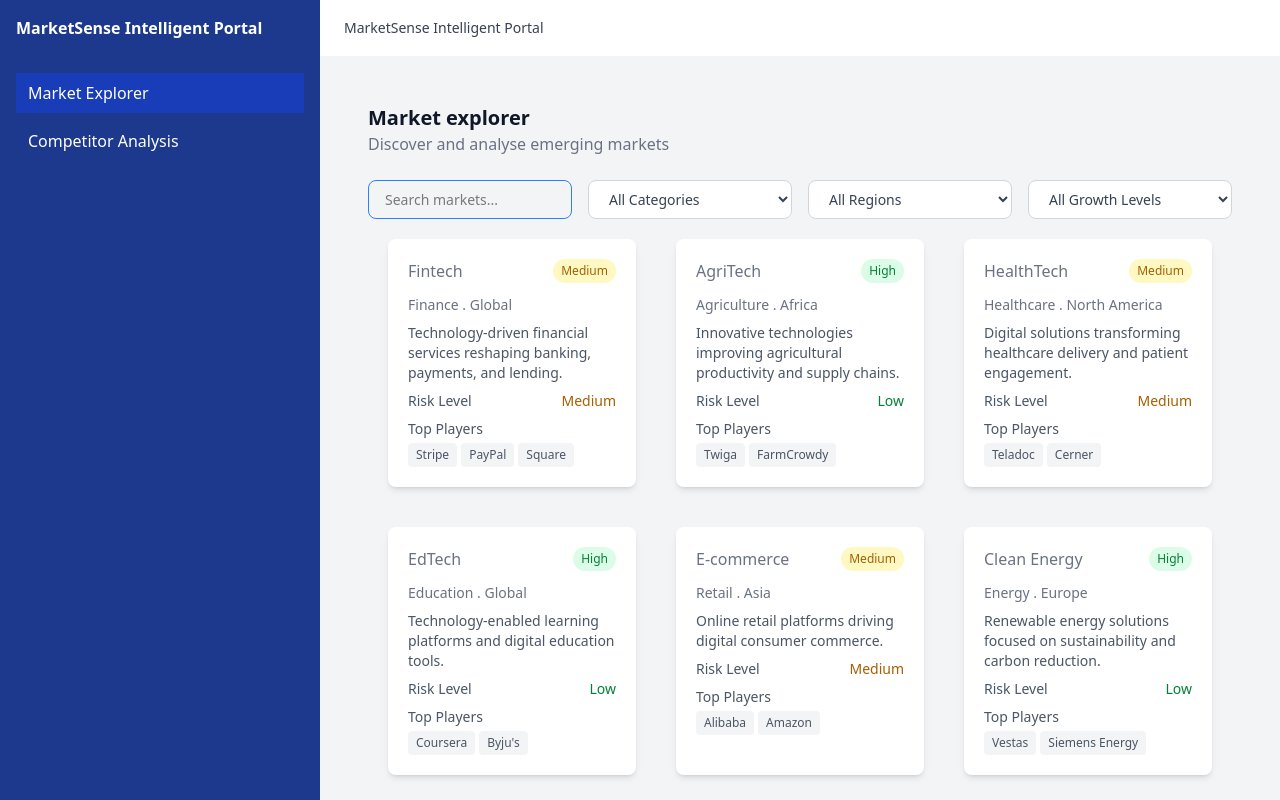
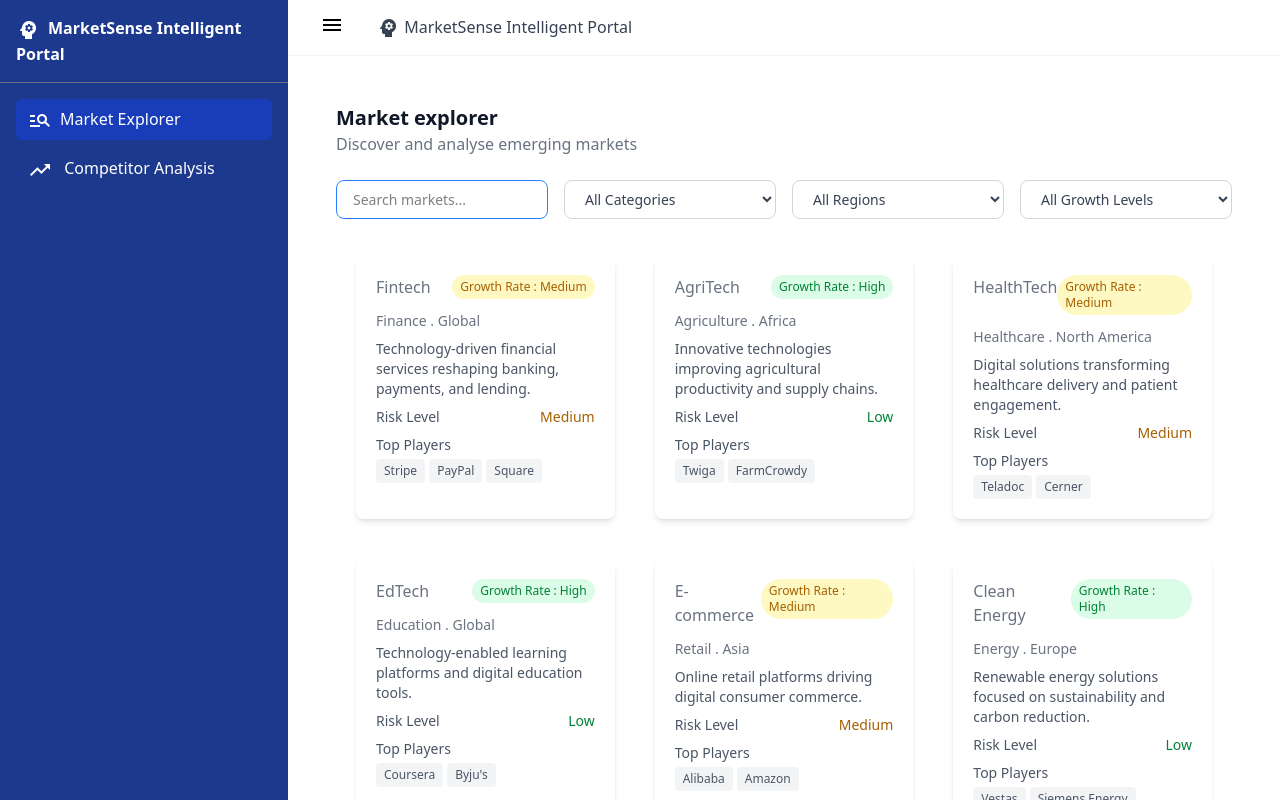
Before and after one commit to samndambuki/market-sense-portal, an Angular app: page /markets in a window 1280 px wide. Built offline with nearby package versions, Linux system fonts and the light colour scheme; data requests are answered from the project's data file.

Commit message:
added material-icons and worked on the collapsible sidebar

```diff
--- a/angular.json
+++ b/angular.json
@@ -20,9 +20,7 @@
             "outputPath": "dist/market-sense-intelligent-portal",
             "index": "src/index.html",
             "browser": "src/main.ts",
-            "polyfills": [
-              "zone.js"
-            ],
+            "polyfills": ["zone.js"],
             "tsConfig": "tsconfig.app.json",
             "inlineStyleLanguage": "scss",
             "assets": [
@@ -32,7 +30,8 @@
               }
             ],
             "styles": [
-              "src/styles.scss"
+              "src/styles.scss",
+              "node_modules/material-icons/iconfont/material-icons.scss"
             ],
             "scripts": []
           },
@@ -78,10 +77,7 @@
         "test": {
           "builder": "@angular-devkit/build-angular:karma",
           "options": {
-            "polyfills": [
-              "zone.js",
-              "zone.js/testing"
-            ],
+            "polyfills": ["zone.js", "zone.js/testing"],
             "tsConfig": "tsconfig.spec.json",
             "inlineStyleLanguage": "scss",
             "assets": [
@@ -90,9 +86,7 @@
                 "input": "public"
               }
             ],
-            "styles": [
-              "src/styles.scss"
-            ],
+            "styles": ["src/styles.scss"],
             "scripts": []
           }
         }
--- a/package.json
+++ b/package.json
@@ -19,6 +19,7 @@
     "@angular/router": "^19.2.0",
     "@tailwindcss/postcss": "^4.1.18",
     "json-server": "^1.0.0-beta.3",
+    "material-icons": "^1.13.14",
     "rxjs": "~7.8.0",
     "tslib": "^2.3.0",
     "zone.js": "~0.15.0"
--- a/src/app/core/layout/layout/layout.component.html
+++ b/src/app/core/layout/layout/layout.component.html
@@ -1,7 +1,7 @@
-<div class="h-screen flex bg-gray-100">
-  <app-sidebar></app-sidebar>
+<div class="h-screen flex bg-white">
+  <app-sidebar [collapsed]="sidebarCollapsed()"></app-sidebar>
   <div class="flex-1 flex flex-col">
-    <app-topbar></app-topbar>
+    <app-topbar (toggleSidebar)="toggleSidebar()"></app-topbar>
     <main class="flex-1 overflow-auto p-6">
       <router-outlet></router-outlet>
     </main>
--- a/src/app/core/layout/layout/layout.component.ts
+++ b/src/app/core/layout/layout/layout.component.ts
@@ -1,7 +1,7 @@
-import { Component } from '@angular/core';
+import { Component, signal } from '@angular/core';
 import { RouterOutlet } from '@angular/router';
 import { SidebarComponent } from '../sidebar/sidebar/sidebar.component';
-import { TopbarComponent } from "../topbar/topbar/topbar.component";
+import { TopbarComponent } from '../topbar/topbar/topbar.component';
 
 @Component({
   selector: 'app-layout',
@@ -9,4 +9,9 @@ import { TopbarComponent } from "../topbar/topbar/topbar.component";
   templateUrl: './layout.component.html',
   styleUrl: './layout.component.scss',
 })
-export class LayoutComponent {}
+export class LayoutComponent {
+  sidebarCollapsed = signal(false);
+  toggleSidebar() {
+    this.sidebarCollapsed.update((value) => !value);
+  }
+}
--- a/src/app/core/layout/sidebar/sidebar/sidebar.component.html
+++ b/src/app/core/layout/sidebar/sidebar/sidebar.component.html
@@ -1,20 +1,31 @@
-<aside class="h-screen w-80 bg-blue-900 text-white flex-shrink-0">
-  <div class="p-4 font-semibold border-b border-blue-900">
-    MarketSense Intelligent Portal
+<div
+  [ngClass]="collapsed ? 'w-44' : 'w-72'"
+  class="h-screen bg-blue-900 text-white flex-shrink-0"
+>
+  <div class="p-4 font-semibold border-b border-gray-500">
+    <span class="material-icons align-middle mr-2">psychology</span>
+    <span *ngIf="!collapsed">MarketSense Intelligent Portal</span>
+    <span *ngIf="collapsed">MS</span>
   </div>
   <nav class="p-4 space-y-2">
     <a
       routerLink="/markets"
       routerLinkActive="bg-blue-800"
-      class="block px-3 py-2 bg-blue-800 hover:bg-blue-700 transition"
+      class="block px-3 py-2 bg-blue-800 hover:bg-blue-700 hover:rounded-md transition rounded-md"
     >
-      Market Explorer
+      <span class="material-icons mr-2 align-middle">manage_search</span>
+      <span *ngIf="!collapsed">Market Explorer</span>
+      <span *ngIf="collapsed">ME</span>
     </a>
+
     <a
       routerLink="/competitor-analysis"
       routerLinkActive="bg-blue-800"
-      class="block px-3 py-2 rounded-md bg-blue-800 hover:bg-blue-700 transition"
-      >Competitor Analysis</a
+      class="block px-3 py-2 rounded-md bg-blue-800 hover:bg-blue-700 hover:rounded-md transition rounded-md"
     >
+      <span class="material-icons mr-2 align-middle">trending_up</span>
+      <span *ngIf="!collapsed"> Competitor Analysis</span>
+      <span *ngIf="collapsed"> CA</span>
+    </a>
   </nav>
-</aside>
+</div>
--- a/src/app/core/layout/topbar/topbar/topbar.component.html
+++ b/src/app/core/layout/topbar/topbar/topbar.component.html
@@ -1,5 +1,12 @@
-<header class="h-14 bg-white flex items-center px-6">
-  <h1 class="text-sm font-medium text-gray-700">
+<header class="h-14 bg-white flex items-center border-b border-gray-100 px-6">
+  <button
+    (click)="onToggle()"
+    class="p-2 rounded-md hover:bg-gray-100 transition cursor-pointer"
+  >
+    <span class="material-icons">menu</span>
+  </button>
+  <h1 class="text-md font-medium text-gray-700 ml-6">
+    <span class="material-icons align-middle">psychology</span>
     MarketSense Intelligent Portal
   </h1>
 </header>
--- a/src/app/core/layout/topbar/topbar/topbar.component.ts
+++ b/src/app/core/layout/topbar/topbar/topbar.component.ts
@@ -1,11 +1,14 @@
-import { Component } from '@angular/core';
+import { Component, EventEmitter, Output } from '@angular/core';
 
 @Component({
   selector: 'app-topbar',
   imports: [],
   templateUrl: './topbar.component.html',
-  styleUrl: './topbar.component.scss'
+  styleUrl: './topbar.component.scss',
 })
 export class TopbarComponent {
-
+  @Output() toggleSidebar = new EventEmitter<void>();
+  onToggle() {
+    this.toggleSidebar.emit();
+  }
 }
--- a/src/app/features/competitor-analysis/pages/competitor-analysis/competitor-analysis.component.html
+++ b/src/app/features/competitor-analysis/pages/competitor-analysis/competitor-analysis.component.html
@@ -19,7 +19,7 @@
     <button
       [disabled]="loading"
       (click)="analyze()"
-      class="bg-blue-600 hover:blue-700 text-white text-sm font-medium px-5 py-2 rounded-md transition disabled:opacity-50 mt-2"
+      class="bg-blue-600 hover:blue-700 text-white text-sm font-medium px-5 py-2 rounded-md transition disabled:opacity-50 mt-4 cursor-pointer"
     >
       Analyze
     </button>
--- a/src/app/features/market-explorer/pages/market-detail/market-detail.component.html
+++ b/src/app/features/market-explorer/pages/market-detail/market-detail.component.html
@@ -1,12 +1,12 @@
 <button
   type="button"
   routerLink="../"
-  class="focus:outline-none bg-blue-800 text-white p-2 rounded-md cursor-pointer"
+  class="focus:outline-none bg-blue-800 text-white p-2 rounded-md cursor-pointer flex items-center"
 >
-  < Back
+  <span class="material-icons">chevron_left</span> Back
 </button>
 
-<div class="border-t mt-4 pt-4">
+<div class="border-t mt-4 pt-4 border-gray-100">
   <!-- loading  -->
   <div *ngIf="loadingAI" class="text-gray-500 italic">Generating insights</div>
   <!-- error  -->
--- a/src/app/features/market-explorer/pages/market-list/market-list.component.html
+++ b/src/app/features/market-explorer/pages/market-list/market-list.component.html
@@ -79,7 +79,7 @@
   <!-- grid  -->
   <div
     *ngIf="!marketService.loading && !marketService.error"
-    class="grid grid-cols-1 sm:grid-cols-2 lg:grid-cols-3"
+    class="grid grid-cols-1 sm:grid-cols-2 lg:grid-cols-3 mt-4"
   >
     <div
       *ngFor="let market of filteredMarkets"
@@ -99,6 +99,7 @@
             'bg-red-100 text-red-700': market.growthRate < 10,
           }"
         >
+          <span>Growth Rate : </span>
           {{
             market.growthRate >= 15
               ? "High"
```
Also changed, not shown: src/app/core/layout/sidebar/sidebar/sidebar.component.ts (+6 -3 lines), 1 other file (tests, documents, lock files or other folders).
